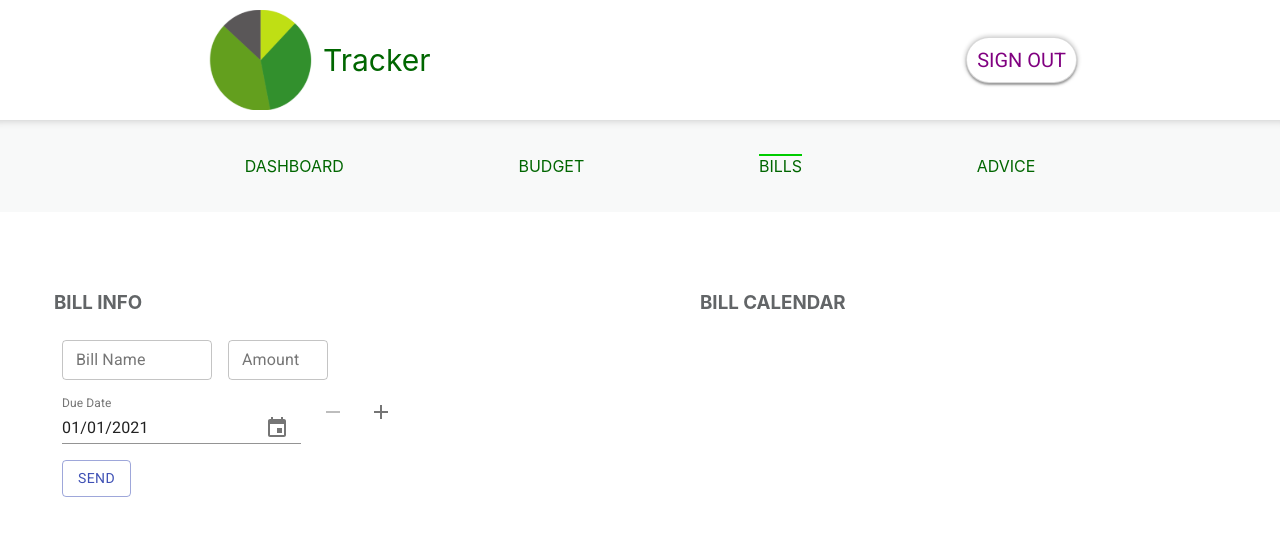
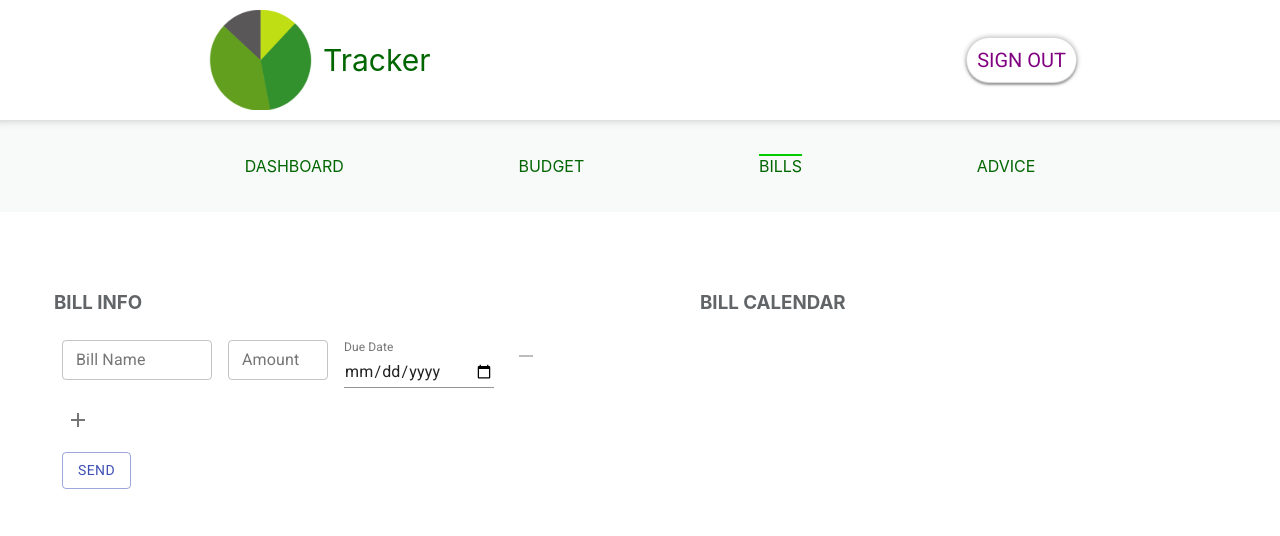
Before and after one commit to MartinZugs/Expense-Tracker, a React (Create React App) app in the folder my-app/: page /bills in a window 1280 px wide. Shown: the top 536 px of the page. Built offline with nearby package versions, Linux system fonts and the light colour scheme; no server answers; sample sign-in values are in the browser's storage.

Commit message:
corrected some errors on the duedate field on the billinfo component

```diff
--- a/my-app/src/components/Billinfo.js
+++ b/my-app/src/components/Billinfo.js
@@ -8,13 +8,8 @@ import RemoveIcon from '@material-ui/icons/Remove';
 import AddIcon from '@material-ui/icons/Add';
 import { v4 as uuidv4 } from 'uuid';
 import { makeStyles } from '@material-ui/core/styles';
-import 'date-fns';
-import DateFnsUtils from '@date-io/date-fns';
-import {
-    MuiPickersUtilsProvider,
-    KeyboardDatePicker,
-} from '@material-ui/pickers';
-import {lightGreen} from "@material-ui/core/colors";
+
+
 
 
 const useStyles = makeStyles((theme) => ({
@@ -32,13 +27,16 @@ const useStyles = makeStyles((theme) => ({
     },
     input1:{
         width:100,
+    },
+    input2:{
+        width:150,
     }
 }))
 
 function BudgetInfo() {
     const classes = useStyles()
     const [inputFields, setInputFields] = useState([
-        { id: uuidv4(),  BillName: '',  Amount:'' },
+        { id: uuidv4(),  BillName: '',  Amount:'', DueDate:'' },
     ]);
 
 
@@ -56,8 +54,8 @@ function BudgetInfo() {
         })
         setInputFields(newInputFields);
     }
-    const handleAddFields = (date) => {
-        setInputFields([...inputFields, { id: uuidv4(),  BillName: '', Amount:'' }])
+    const handleAddFields = () => {
+        setInputFields([...inputFields, { id: uuidv4(),  BillName: '', Amount:'', DueDate: '' }])
 
     }
 
@@ -67,11 +65,6 @@ function BudgetInfo() {
         setInputFields(values);
     }
 
-    const handleDateChange = (date) => {
-        setSelectedDate(date);
-    };
-    const [selectedDate, setSelectedDate] = React.useState(new Date('2021-01-01T21:11:54'));
-console.log(selectedDate);
 
     return (
         <Container className="bill-info-container">
@@ -105,21 +98,23 @@ console.log(selectedDate);
                             value={inputField.Amount}
                             onChange={event => handleChangeInput(inputField.id, event)}
                         />
-                        <MuiPickersUtilsProvider utils={DateFnsUtils}>
-                            <KeyboardDatePicker
-                                disableToolbar
-                                variant="inline"
-                                format="MM/dd/yyyy"
-                                margin="normal"
-                                id="date-picker-inline"
-                                label="Due Date"
-                                value={selectedDate}
-                                onChange={handleDateChange}
-                                KeyboardButtonProps={{
-                                    'aria-label': 'change date',
-                                }}
-                            />
-                        </MuiPickersUtilsProvider>
+
+                        <TextField
+                            id="date"
+                            name={"DueDate"}
+                            label="Due Date"
+                            type="date"
+                            defaultValue="2021-01-01"
+                            className={classes.DueDate}
+                            value={inputField.DueDate}
+                            InputProps={
+                                {className: classes.input2}
+                            }
+                            InputLabelProps={{
+                                shrink: true,
+                            }}
+                            onChange={event => handleChangeInput(inputField.id, event)}
+                        />
                         <IconButton disabled={inputFields.length === 1} onClick={() => handleRemoveFields(inputField.id)}>
                             <RemoveIcon />
                         </IconButton>
```
